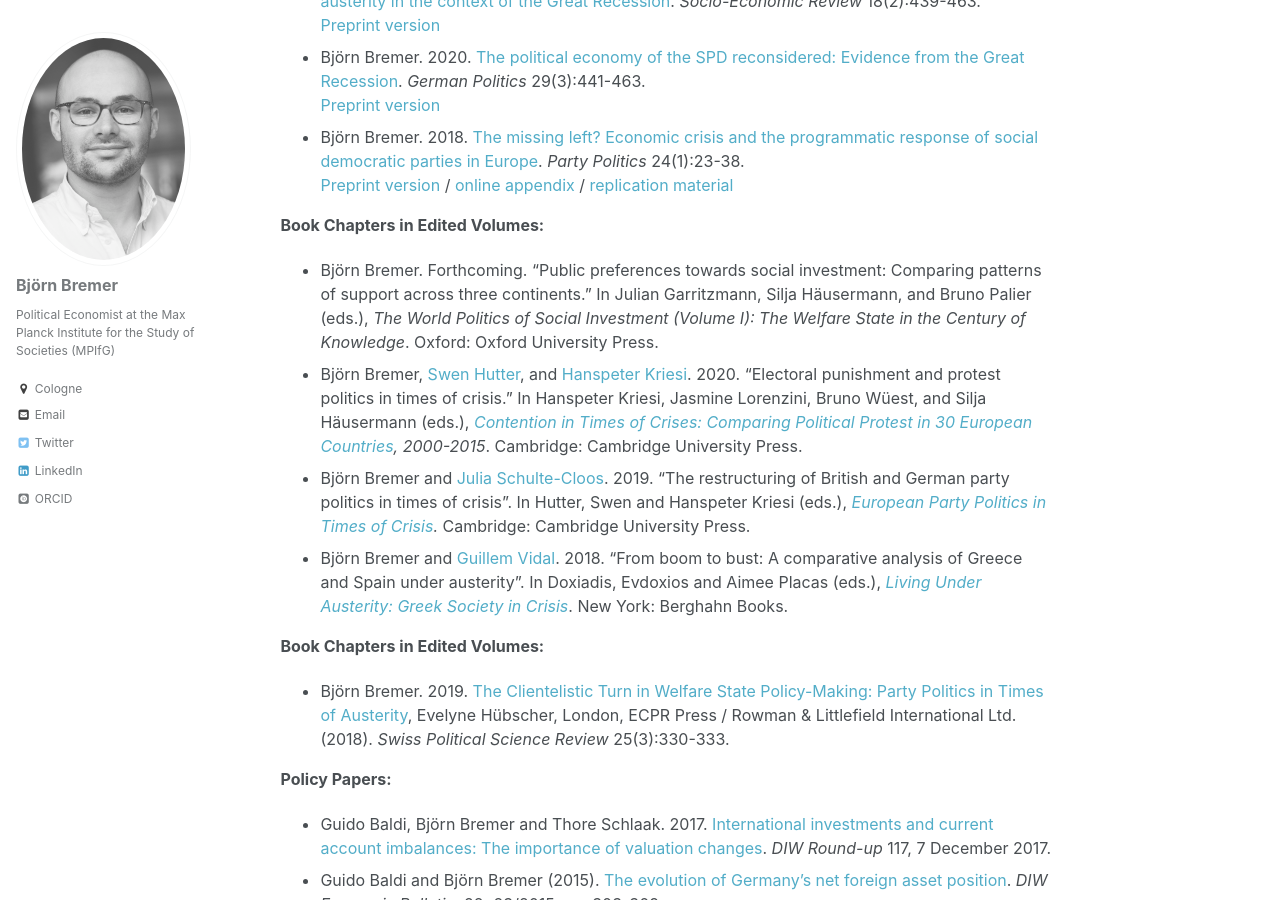
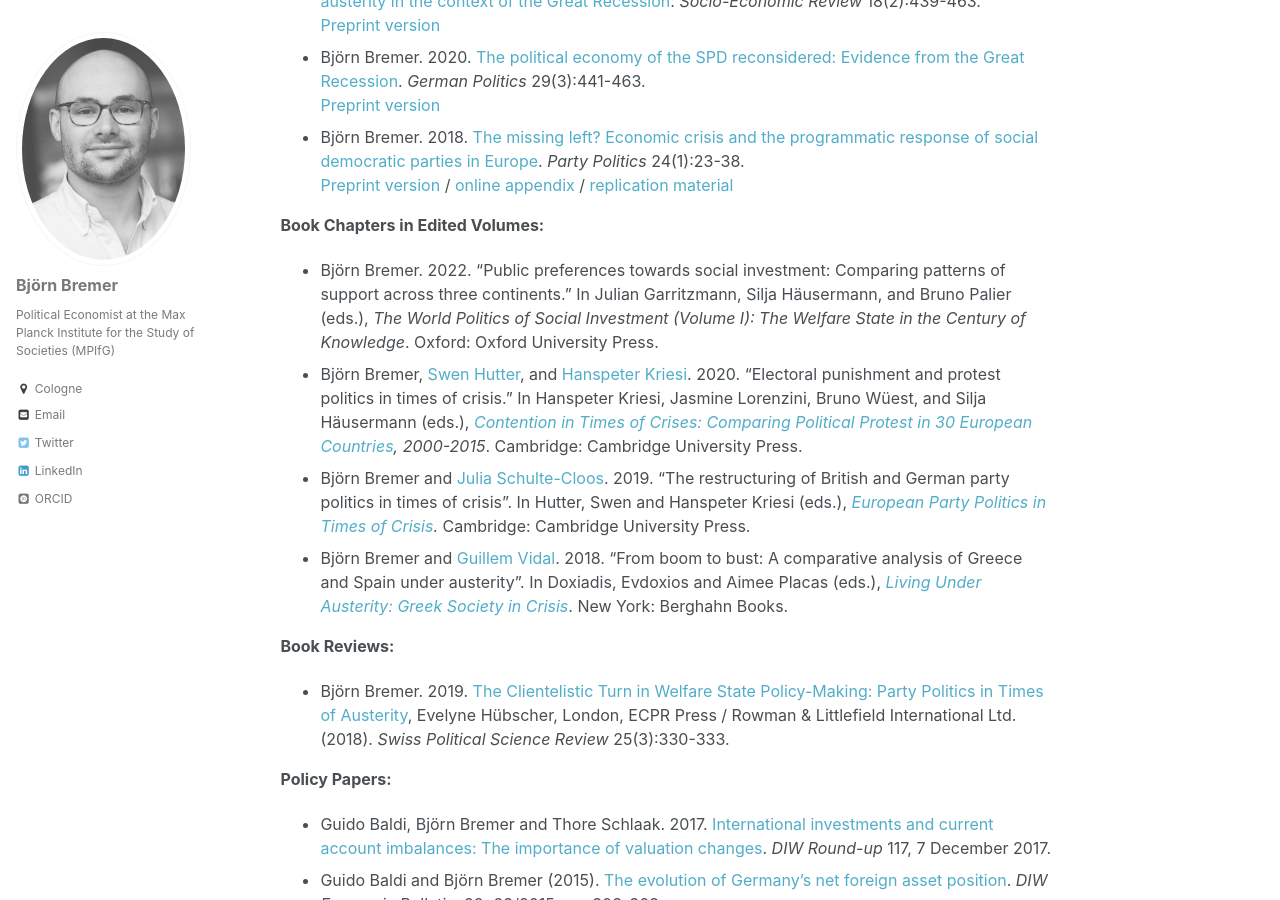
Before and after one commit to bjoernbremer/bjoernbremer.github.io, a Jekyll site: the page built from _pages/publications.md, in a window 1280 px wide and 900 px high, scrolled down 942 px. Built offline with Jekyll 4.4.1, drawn with Linux system fonts in a browser that asks for light colours; some web fonts are replaced.

Commit message:
Add files via upload

```diff
--- a/_pages/publications.md
+++ b/_pages/publications.md
@@ -31,12 +31,12 @@ author_profile: true
 
 **Book Chapters in Edited Volumes:**
 
-* Björn Bremer. Forthcoming. "Public preferences towards social investment: Comparing patterns of support across three continents." In Julian Garritzmann, Silja Häusermann, and Bruno Palier (eds.), *The World Politics of Social Investment (Volume I): The Welfare State in the Century of Knowledge*. Oxford: Oxford University Press.
+* Björn Bremer. 2022. "Public preferences towards social investment: Comparing patterns of support across three continents." In Julian Garritzmann, Silja Häusermann, and Bruno Palier (eds.), *The World Politics of Social Investment (Volume I): The Welfare State in the Century of Knowledge*. Oxford: Oxford University Press.
 * Björn Bremer, [Swen Hutter](http://www.swen-hutter.eu/), and [Hanspeter Kriesi](http://www.eui.eu/DepartmentsAndCentres/PoliticalAndSocialSciences/People/Professors/Kriesi.aspx). 2020. "Electoral punishment and protest politics in times of crisis." In Hanspeter Kriesi, Jasmine Lorenzini, Bruno Wüest, and Silja Häusermann (eds.), *[Contention in Times of Crises: Comparing Political Protest in 30 European Countries](https://www.cambridge.org/core/books/contention-in-times-of-crisis/2118EB6100BA91A0DA0834FA93CB2E49#fndtn-information), 2000-2015*. Cambridge: Cambridge University Press.
 * Björn Bremer and [Julia Schulte-Cloos](https://jschultecloos.github.io/). 2019. "The restructuring of British and German party politics in times of crisis". In Hutter, Swen and Hanspeter Kriesi (eds.), *[European Party Politics in Times of Crisis](https://www.cambridge.org/core/books/european-party-politics-in-times-of-crisis/466446CE959EB782BC30047F8FB9275D#fndtn-information).* Cambridge: Cambridge University Press.
 * Björn Bremer and [Guillem Vidal](http://guillemvidal.eu/). 2018. "From boom to bust: A comparative analysis of Greece and Spain under austerity". In Doxiadis, Evdoxios and Aimee Placas (eds.), *[Living Under Austerity: Greek Society in Crisis](http://www.berghahnbooks.com/title/DoxiadisLiving)*. New York: Berghahn Books.
 
-**Book Chapters in Edited Volumes:**
+**Book Reviews:**
 
 * Björn Bremer. 2019. [The Clientelistic Turn in Welfare State Policy-Making: Party Politics in Times of Austerity](\url{https://doi.org/10.1111/), Evelyne Hübscher, London, ECPR Press / Rowman & Littlefield International Ltd. (2018). *Swiss Political Science Review* 25(3):330-333.
 
```
